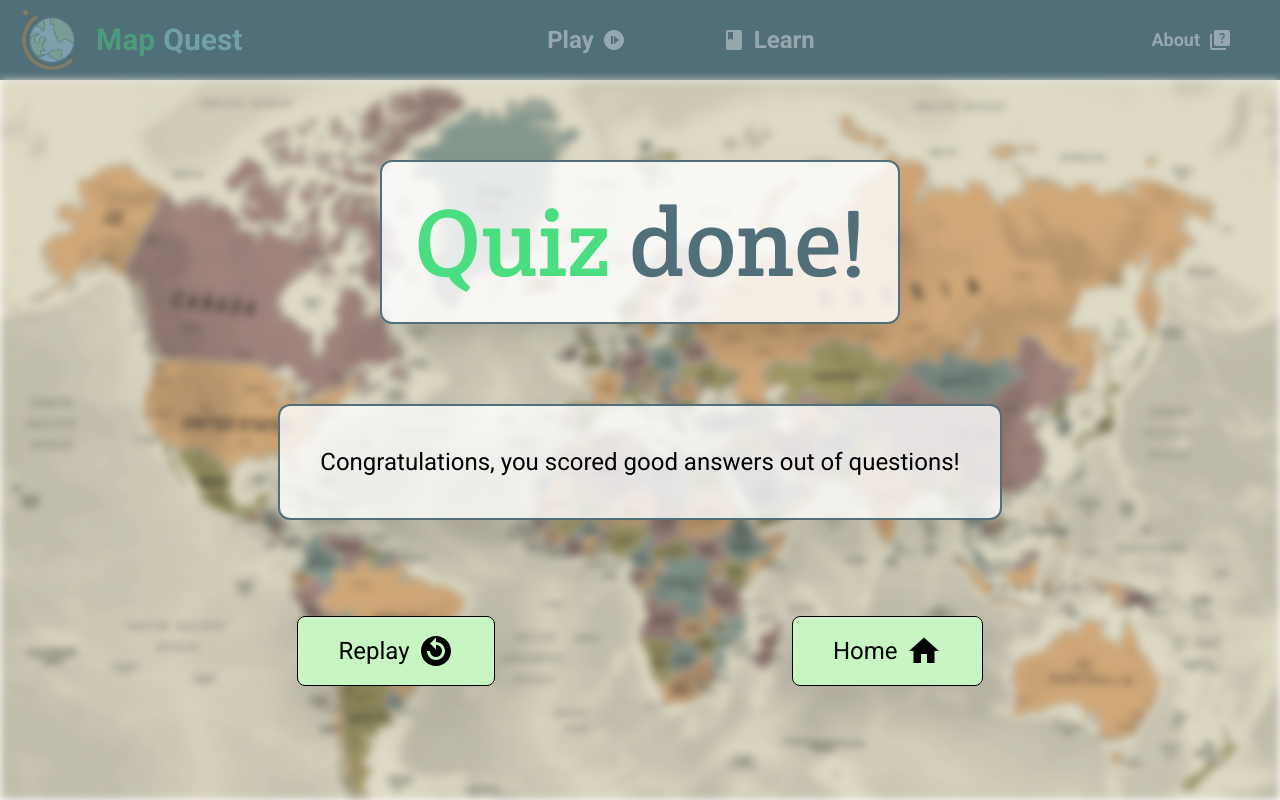
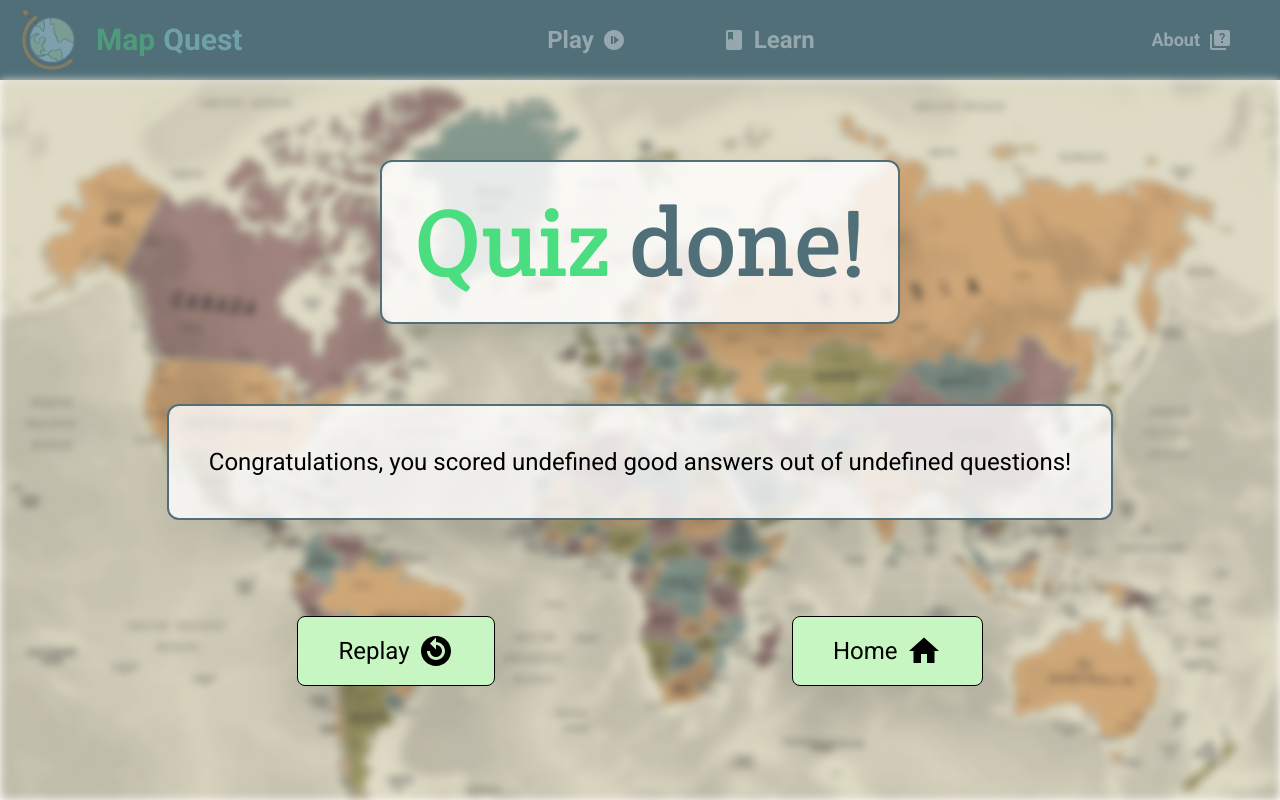
Before and after one commit to WildCodeSchool/2022-09-Orleans-CDA-Projet-Frontend-MANC, a React (Vite) app: page /2022-09-Orleans-CDA-Projet-Frontend-MANC/result in a window 1280 px wide. Built offline with nearby package versions, Linux system fonts and the light colour scheme.

Commit message:
spacing in congratulation message and identic class names twice in annotation (#54)

```diff
--- a/src/components/annotation/Annotation.jsx
+++ b/src/components/annotation/Annotation.jsx
@@ -29,7 +29,7 @@ const Annotation = (country) => {
       <div
         data-aos="zoom-in"
         data-aos-duration="400"
-        className="absolute left-0 right-0 mx-auto w-fit bg-white flex w-fit flex-col justify-center p-6 shadow-lg gap-2 rounded-md border border-greyblue border-solid m-5"
+        className="absolute left-0 right-0 mx-auto w-fit bg-white flex flex-col justify-center p-6 shadow-lg gap-2 rounded-md border border-greyblue border-solid m-5"
       >
         <h2 className="text-2xl text-center font-semibold mb-4">
           {countryData && countryData.name.common + " " + countryData.flag}
--- a/src/components/result/Result.jsx
+++ b/src/components/result/Result.jsx
@@ -25,8 +25,8 @@ function Result({ counterCorrect, questionNumber, gameModes }) {
           data-aos-duration="600"
           className="mx-40 text-2xl bg-white bg-opacity-80 rounded-xl p-10 text-center border-solid border-2 border-greyblue drop-shadow-2xl"
         >
-          Congratulations, you scored {counterCorrect} good answers out of
-          {questionNumber} questions!
+          {`Congratulations, you scored ${counterCorrect} good answers out of
+          ${questionNumber} questions!`}
         </p>
         <div className="flex justify-evenly w-full mt-14">
           <NavLink
```
